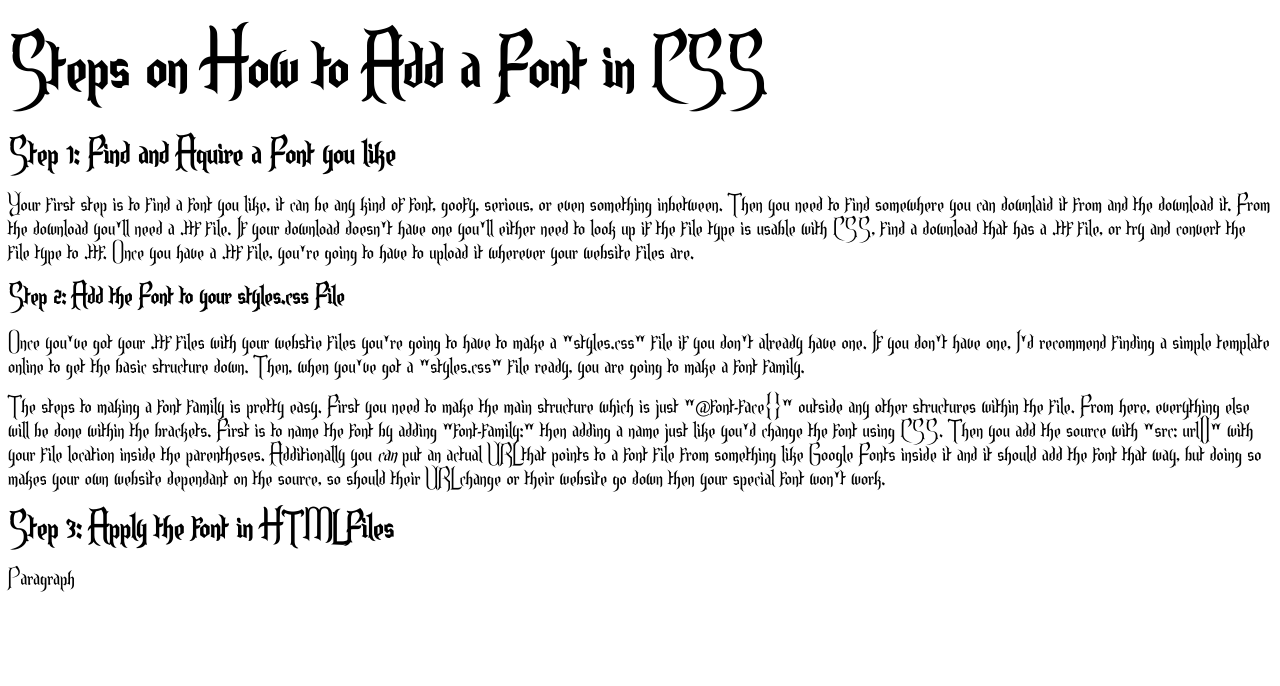
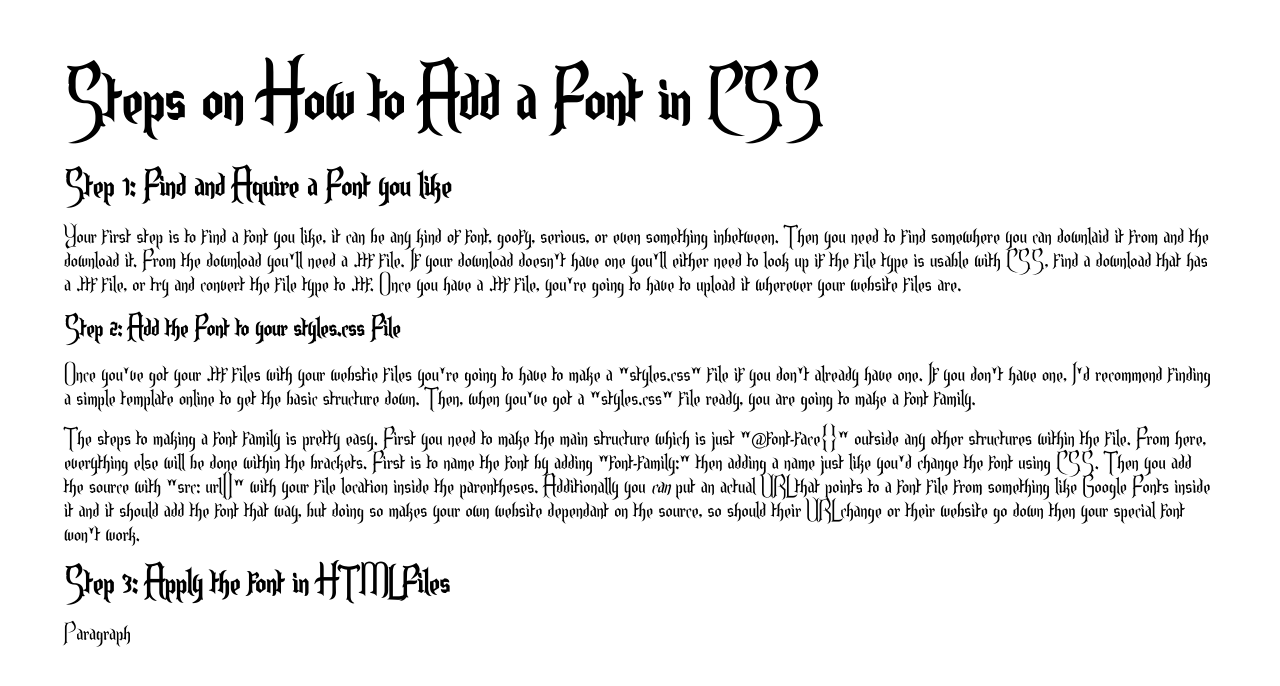
Before and after one commit to JazarHinko/JazarHinko.github.io, a website: page docs/cs212/homework/3.html in a window 1280 px wide. Drawn offline with Linux system fonts and the light colour scheme.

Commit message:
Update styles.css

```diff
--- a/docs/cs212/homework/styles.css
+++ b/docs/cs212/homework/styles.css
@@ -6,10 +6,10 @@
 body {
     line-height: 1.5;
     font-family: endor;
+    margin: 5%;
 }
 
 header {
-    line-height: 1.5;
     font-family: endor;
     font-size: 24px;
 }
```
